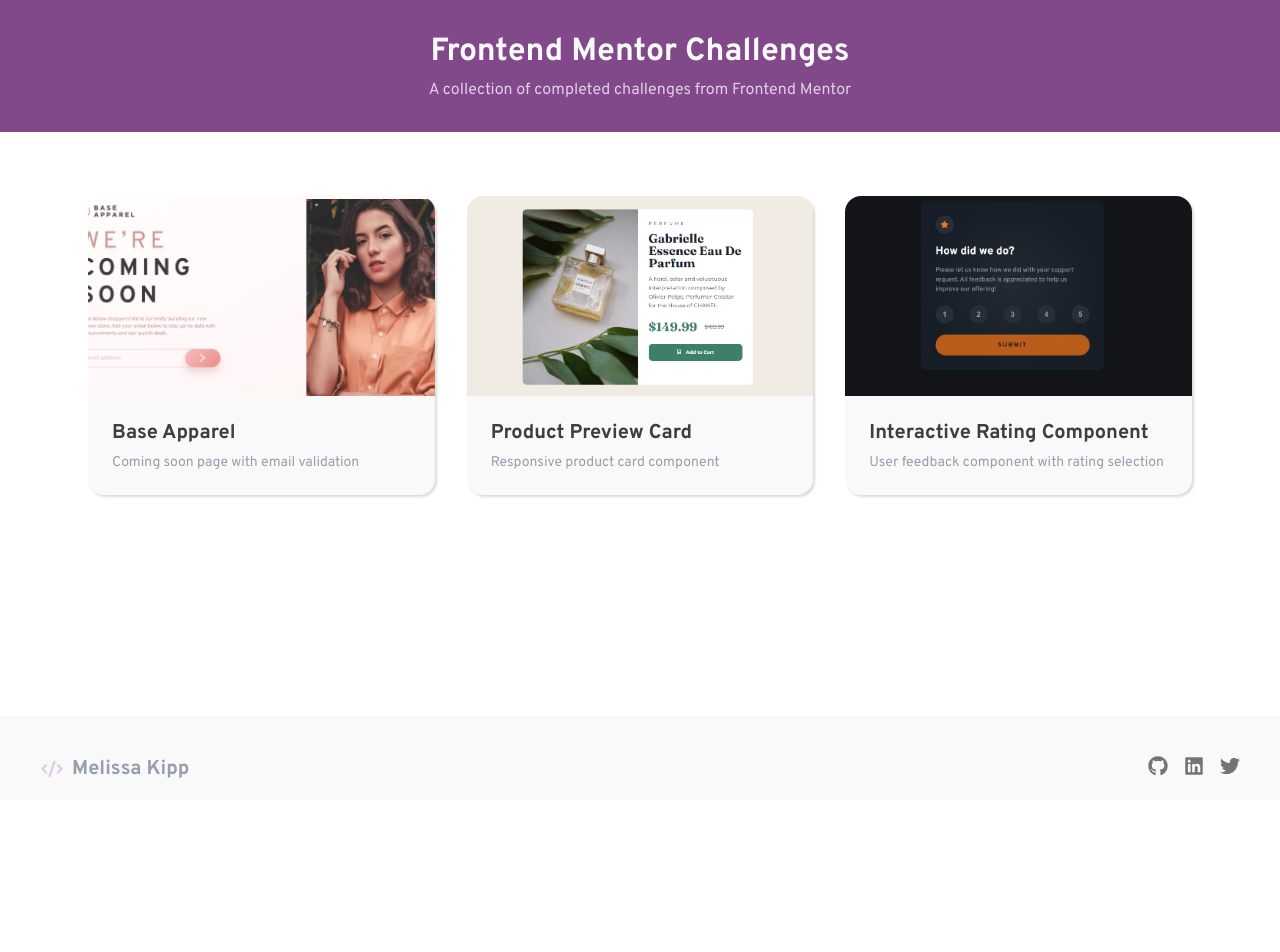
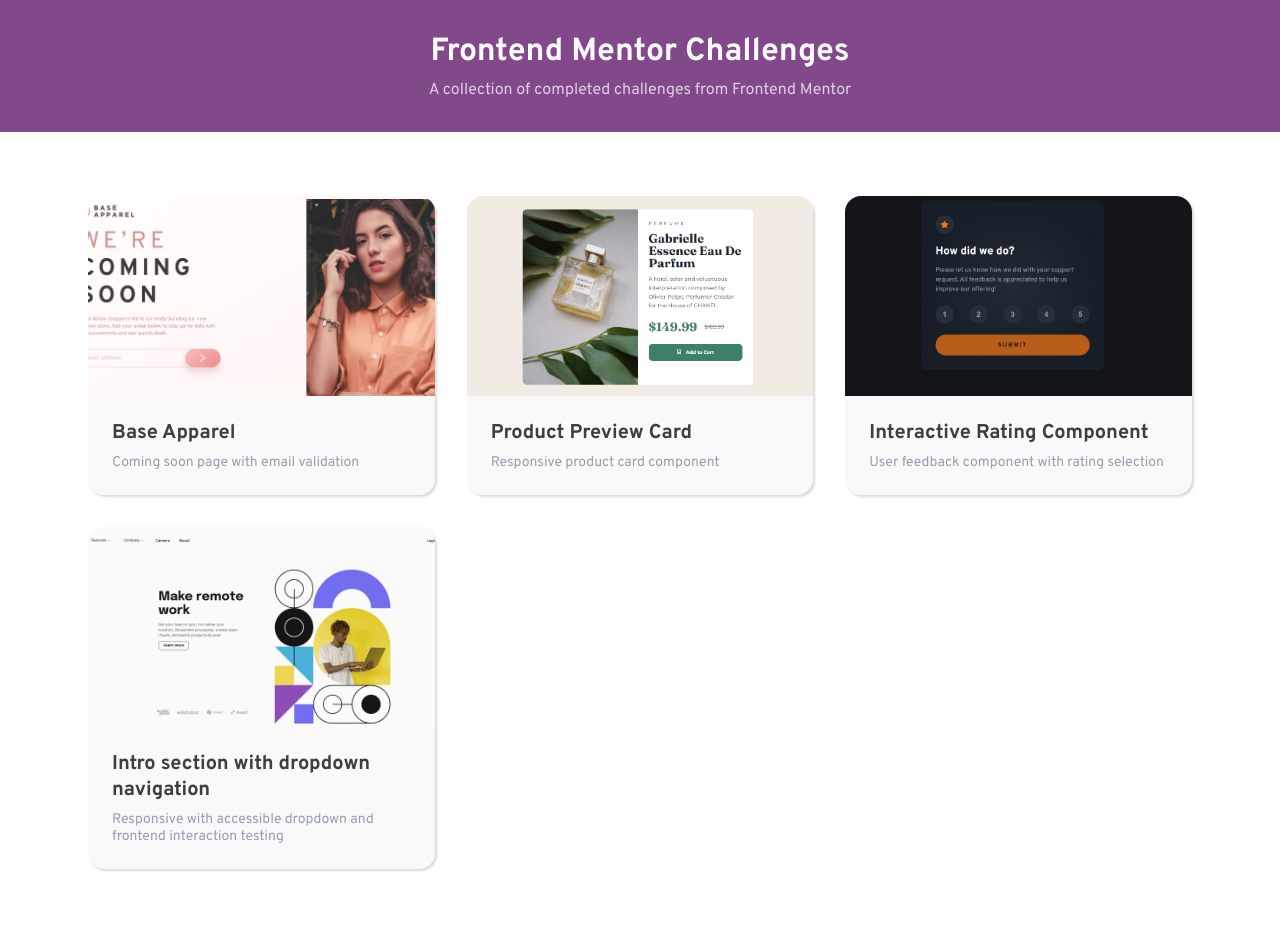
Before and after one commit to melissakipp/frontend-mentor-projects, a Next.js app: page / in a window 1280 px wide. Shown: the top 952 px of the page. Before the commit the page ends 800 px from the top, so only its background shows below. Built offline with nearby package versions, Linux system fonts and the light colour scheme.

Commit message:
Set up for new challenge

```diff
--- a/app/page.tsx
+++ b/app/page.tsx
@@ -32,6 +32,13 @@ const projects: Project[] = [
     description: 'User feedback component with rating selection',
     image: '/images/ratings-card/rating-card-preview.png',
     path: '/ratings-card'
+  },
+  {
+    id: 'dropdown-nav',
+    title: 'Intro section with dropdown navigation',
+    description: 'Responsive with accessible dropdown and frontend interaction testing',
+    image: '/images/dropdown-nav/dropdown-nav-preview.png',
+    path: '/dropdown-nav'
   }
 ];
 
```
Also changed, not shown: app/dropdown-nav/README.md (added), app/dropdown-nav/notes.md (added), app/dropdown-nav/page.module.css (added), app/dropdown-nav/page.tsx (added), app/dropdown-nav/types.ts (added), public/images/dropdown-nav/dropdown-nav-preview.png (added).
